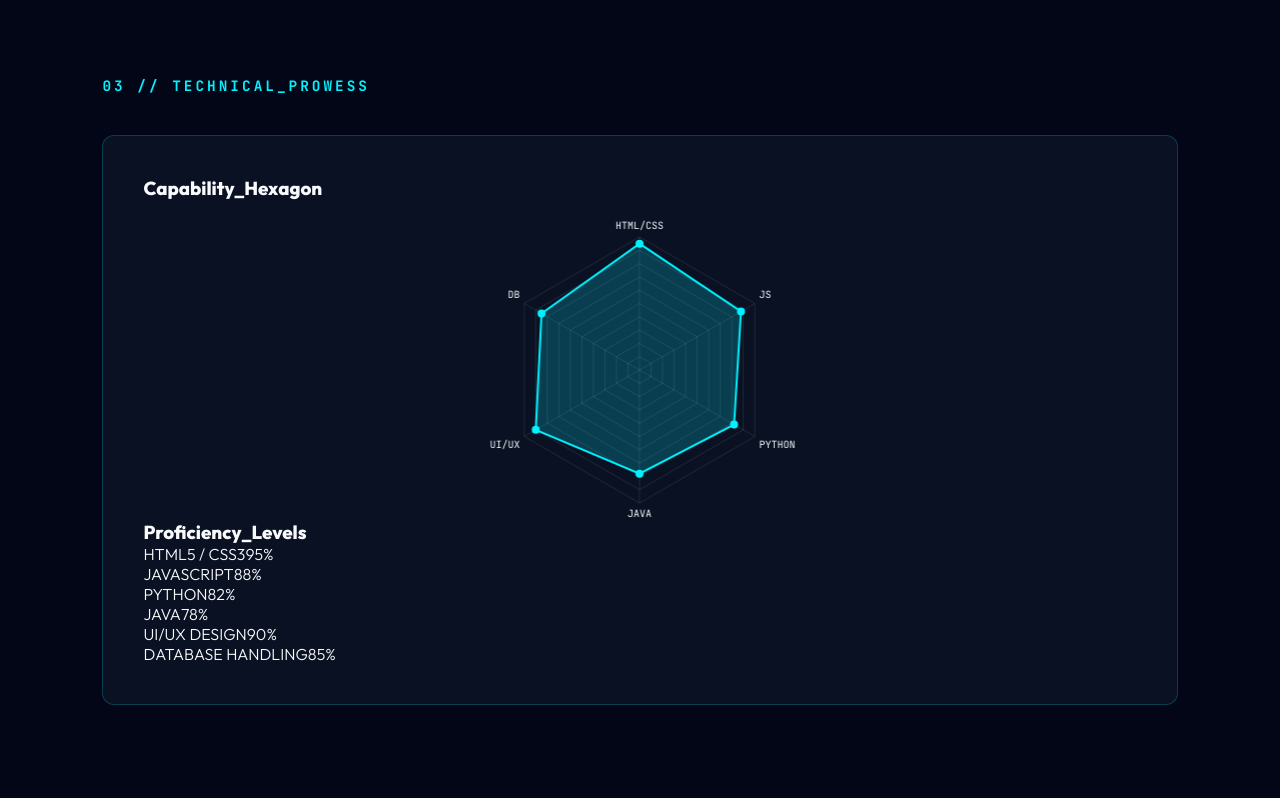
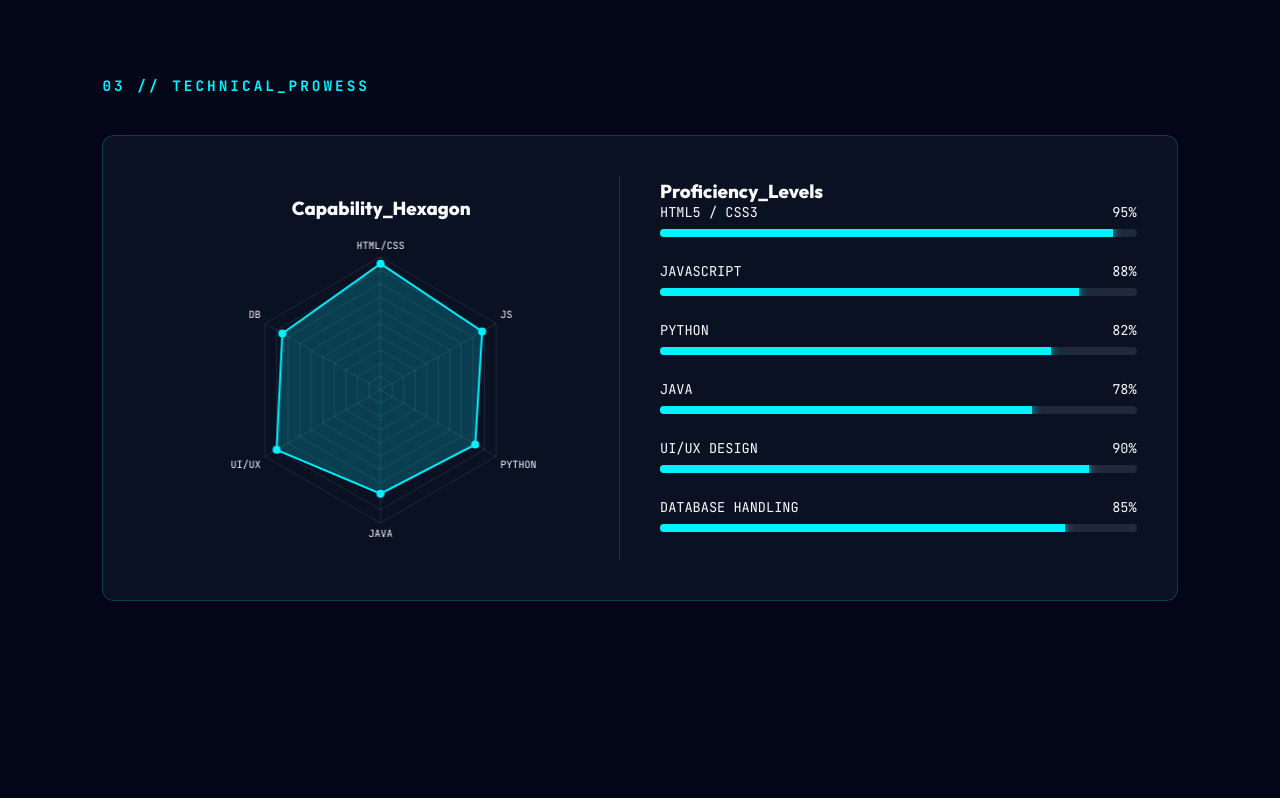
Before and after one commit to DunuraWitharama/portfolio, a plain HTML site: page index.html in a window 1280 px wide. Shown: the part 1840-2638 px from the top of the page. Drawn offline with nearby package versions, Linux system fonts and the light colour scheme.

Commit message:
style: add skills radar, progress bars, and thank you section styles

```diff
--- a/style.css
+++ b/style.css
@@ -90,6 +90,57 @@ h1 { font-size: clamp(2.5rem, 8vw, 4.5rem); font-weight: 800; line-height: 1.1;
 }
 /* --- END OF FIX --- */
 
+/* SKILLS HEXAGON & PROGRESS BARS */
+.skills-container {
+    display: grid;
+    grid-template-columns: 1fr 1fr;
+    gap: 40px;
+    align-items: center;
+}
+
+.skills-visual {
+    text-align: center;
+    border-right: 1px solid var(--border);
+    padding: 20px;
+}
+
+.skill-bar-wrapper { margin-bottom: 25px; }
+.skill-info {
+    display: flex;
+    justify-content: space-between;
+    font-family: 'JetBrains Mono';
+    font-size: 0.85rem;
+    margin-bottom: 8px;
+}
+.progress-line {
+    height: 8px;
+    width: 100%;
+    background: var(--secondary);
+    border-radius: 4px;
+    position: relative;
+    overflow: hidden;
+}
+.progress-line span {
+    height: 100%;
+    position: absolute;
+    left: 0;
+    background: var(--primary);
+    box-shadow: 0 0 10px var(--primary);
+    transition: 1.5s cubic-bezier(1, 0, 0, 1);
+    width: 0; /* Animated by JS */
+}
+
+/* THANK YOU SECTION */
+.thank-you-section { text-align: center; padding: 120px 8%; }
+.thank-you-card {
+    display: inline-block;
+    padding: 60px;
+    background: var(--glass);
+    border: 1px solid var(--primary);
+    border-radius: 20px;
+    box-shadow: 0 0 30px rgba(0, 243, 255, 0.1);
+}
+
 /* BUTTONS */
 .hero-btns { display: flex; gap: 15px; flex-wrap: wrap; }
 .btn-primary { background: var(--primary); color: #000; padding: 14px 30px; border-radius: 4px; font-weight: 800; text-decoration: none; transition: 0.3s; box-shadow: 0 0 15px var(--primary); display: inline-block; cursor: pointer; }
@@ -144,6 +195,7 @@ footer { padding: 40px 8%; text-align: center; border-top: 1px solid var(--borde
 @media (max-width: 992px) {
     .hero { flex-direction: column-reverse; text-align: center; height: auto; padding-bottom: 50px; }
     .hero-btns, .social-sidebar { justify-content: center; }
-    .bio-grid, .edu-grid, .contact-container { grid-template-columns: 1fr; }
+    .bio-grid, .edu-grid, .contact-container, .skills-container { grid-template-columns: 1fr; }
+    .skills-visual { border-right: none; border-bottom: 1px solid var(--border); }
     .hex-border { margin: 0 auto; }
 }
```
